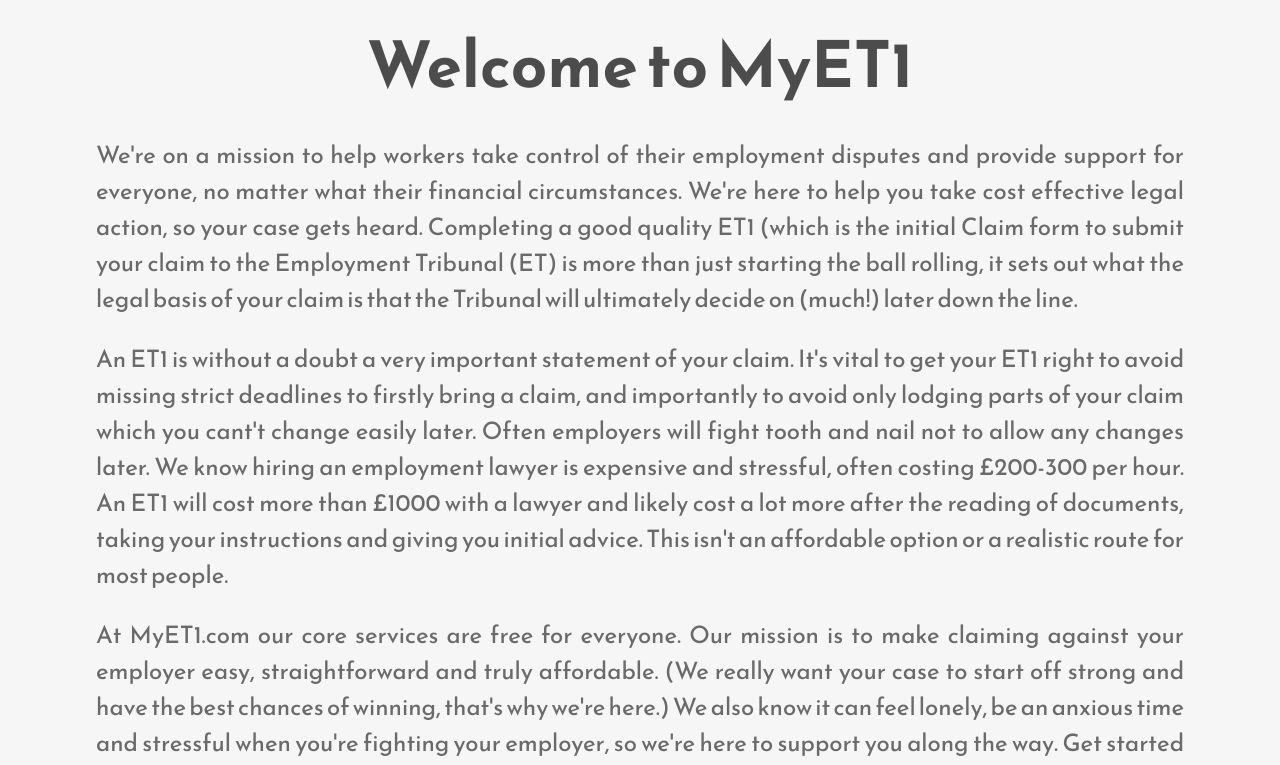
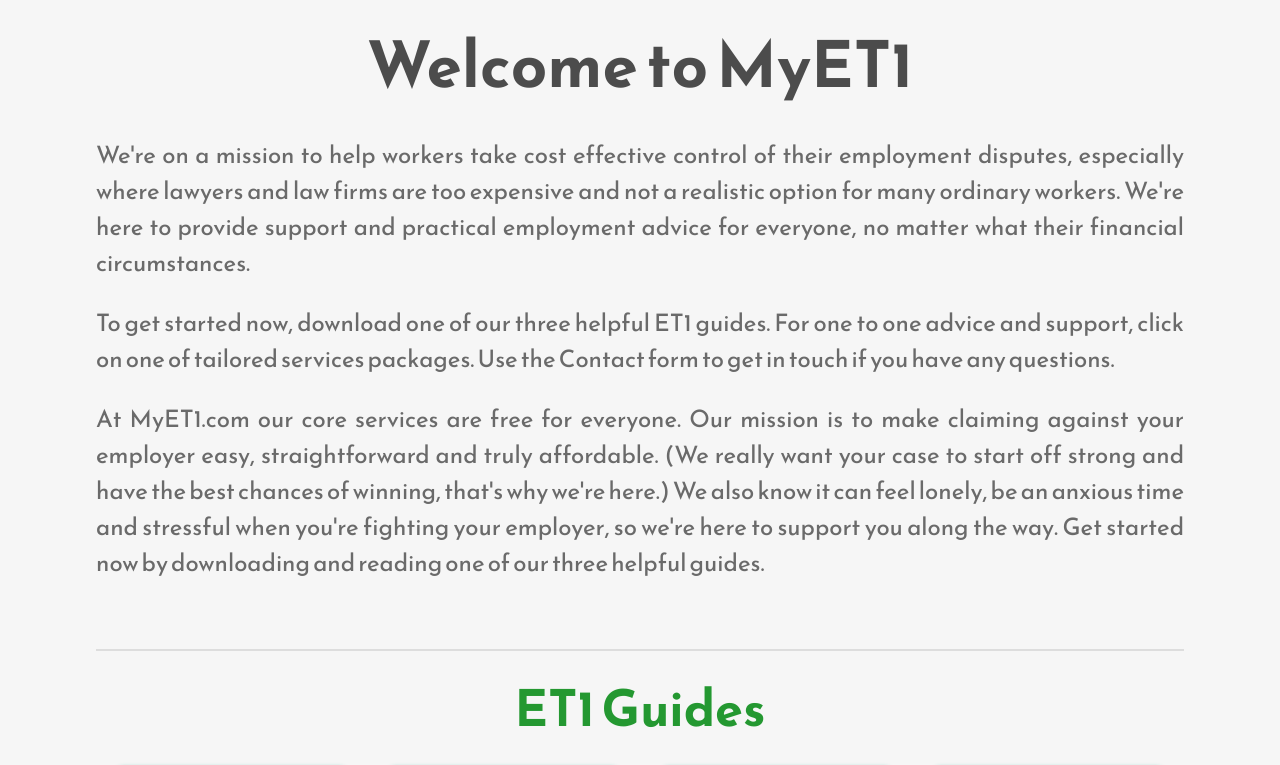
Before and after one commit to SabbirHossainRuet/myet1, a React (Create React App) app: page / in a window 1280 px wide. Shown: the part 672-1437 px from the top of the page. Built offline with nearby package versions, Linux system fonts and the light colour scheme.

Commit message:
Changing the About Section

```diff
--- a/src/Components/About.js
+++ b/src/Components/About.js
@@ -9,35 +9,34 @@
     <div>
       <Navbar />
       <div className="about-section-container">
-
         <img src={legal} alt="" className="fullscreen-image" />
         <hr className="divider" />
 
         <div className="about-section-text-container">
           <p className="primary-subheading">About</p>
-          <h1 className="primary-heading">
-            Welcome to MyET1
-          </h1>
+          <h1 className="primary-heading">Welcome to MyET1</h1>
           <p className="primary-text">
-            We're on a mission to help workers take control of their employment disputes and provide support for everyone, no matter what their financial circumstances. We're here to help you take cost effective legal action, so your case gets heard.
-
-            Completing a good quality ET1 (which is the initial Claim form to submit your claim to the Employment Tribunal (ET) is more than just starting the ball rolling, it sets out what the legal basis of your claim is that the Tribunal will ultimately decide on (much!) later down the line.
+            We're on a mission to help workers take cost effective control of
+            their employment disputes, especially where lawyers and law firms
+            are too expensive and not a realistic option for many ordinary
+            workers. We're here to provide support and practical employment
+            advice for everyone, no matter what their financial circumstances.
           </p>
           <p className="primary-text">
-            An ET1 is without a doubt a very important statement of your claim. It's vital to get your ET1 right to avoid missing strict deadlines to firstly bring a claim, and importantly to avoid only lodging parts of your claim which you cant't change easily later. Often employers will fight tooth and nail not to allow any changes later.
-
-            We know hiring an employment lawyer is expensive and stressful, often costing £200-300 per hour. An ET1 will cost more than £1000 with a lawyer and likely cost a lot more after the reading of documents, taking your instructions and giving you initial advice. This isn't an affordable option or a realistic route for most people.
+            To get started now, download one of our three helpful ET1 guides.
+            For one to one advice and support, click on one of tailored services
+            packages. Use the Contact form to get in touch if you have any
+            questions.
           </p>
           <p className="primary-text">
-            At MyET1.com our core services are free for everyone.
-
-            Our mission is to make claiming against your employer easy, straightforward and truly affordable.
-
-            (We really want your case to start off strong and have the best chances of winning, that's why we're here.)
-
-            We also know it can feel lonely, be an anxious time and stressful when you're fighting your employer, so we're here to support you along the way.
-
-            Get started now by downloading and reading one of our three helpful guides.
+            At MyET1.com our core services are free for everyone. Our mission is
+            to make claiming against your employer easy, straightforward and
+            truly affordable. (We really want your case to start off strong and
+            have the best chances of winning, that's why we're here.) We also
+            know it can feel lonely, be an anxious time and stressful when
+            you're fighting your employer, so we're here to support you along
+            the way. Get started now by downloading and reading one of our three
+            helpful guides.
           </p>
         </div>
       </div>
```
